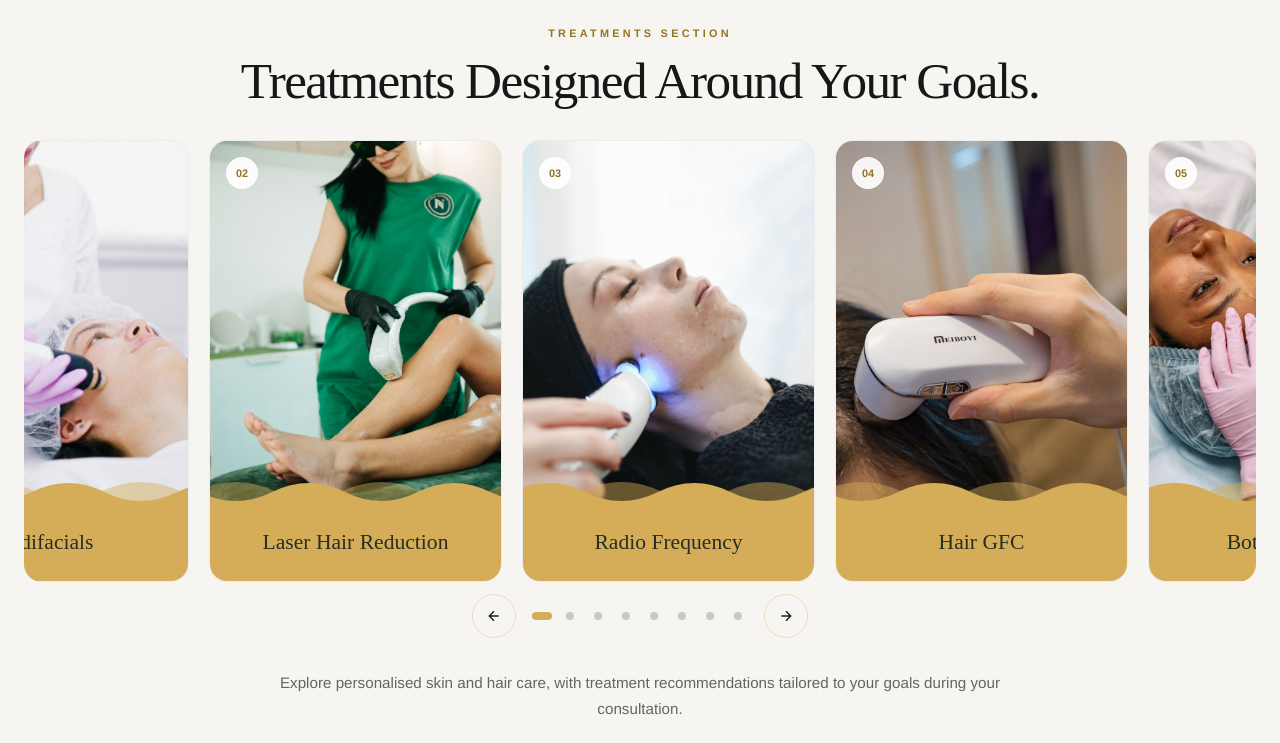
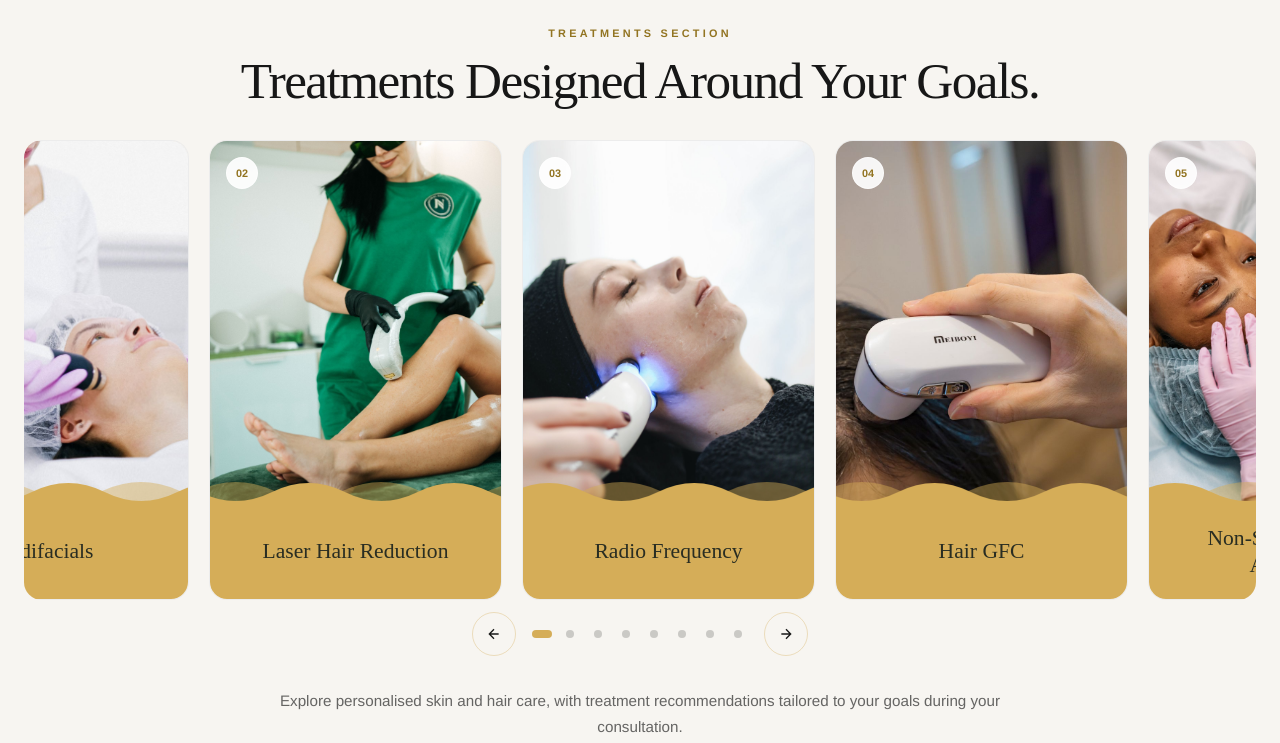
Before and after one commit to crowddevelopers08-arch/omorfiya-lp, a Next.js app: page / in a window 1280 px wide. Shown: the part 1190-1933 px from the top of the page. Built offline with nearby package versions, Linux system fonts and the light colour scheme.

Commit message:
omorfiya  newsssp

```diff
--- a/component/hero-section.tsx
+++ b/component/hero-section.tsx
@@ -17,7 +17,7 @@ const treatments = [
   { name: "Laser Hair Reduction (LHR)", image: "/images/treatments/laser-hair-reduction.jpg", alt: "Professional laser hair removal treatment" },
   { name: "Radio Frequency", image: "/images/treatments/radio-frequency.jpg", alt: "Facial skincare treatment using a handheld device" },
   { name: "Hair GFC", image: "/images/treatments/hair-gfc.jpg", alt: "Close-up of a scalp care device used during a hair assessment" },
-  { name: "Botox & Fillers", image: "/images/treatments/botox-fillers.jpg", alt: "Cosmetic practitioner administering a forehead injection" },
+  { name: "Non-Surgical Facial Aesthetics ", image: "/images/treatments/botox-fillers.jpg", alt: "Cosmetic practitioner administering a forehead injection" },
   { name: "Hydrafacial", image: "/images/treatments/hydrafacial.jpg", alt: "Hydrafacial equipment used during a facial treatment" },
   { name: "Laser Toning", image: "/images/treatments/laser-toning.jpg", alt: "Specialist providing a laser skin treatment" },
   { name: "Carbon Laser", image: "/images/treatments/carbon-laser.jpg", alt: "Aesthetician providing a facial laser treatment" },
--- a/component/wellness-longevity-section.tsx
+++ b/component/wellness-longevity-section.tsx
@@ -20,7 +20,7 @@ const treatmentAreas = [
   { id: "laser-hair-reduction", name: "Laser Hair Reduction", alt: "Professional laser hair removal treatment" },
   { id: "radio-frequency", name: "Radio Frequency", alt: "Device-based facial skincare treatment" },
   { id: "hair-gfc", name: "Hair GFC", alt: "Scalp care and hair assessment" },
-  { id: "botox-fillers", name: "Botox & Fillers", alt: "Cosmetic practitioner administering a forehead injection" },
+  { id: "botox-fillers", name: "Non-Surgical Facial Aesthetics ", alt: "Cosmetic practitioner administering a forehead injection" },
   { id: "hydrafacial", name: "Hydrafacial", alt: "Hydrafacial equipment used during a facial treatment" },
   { id: "laser-toning", name: "Laser Toning", alt: "Specialist providing a laser skin treatment" },
   { id: "carbon-laser", name: "Carbon Laser", alt: "Aesthetician providing a facial laser treatment" },
@@ -104,8 +104,8 @@ export default function WellnessLongevitySection() {
           className="relative flex snap-x snap-mandatory gap-4 overflow-x-auto overscroll-x-contain rounded-[18px] [scrollbar-width:none] [&::-webkit-scrollbar]:hidden focus-visible:outline-2 focus-visible:outline-offset-4 focus-visible:outline-[#d5ad58] lg:gap-5"
         >
           {treatmentAreas.map((area, index) => (
-            <li key={area.id} className="group min-w-0 shrink-0 basis-full sm:basis-[calc((100%_-_1rem)/2)] lg:basis-[calc((100%_-_3.75rem)/4)] snap-start snap-always overflow-hidden rounded-[18px] border border-[#171717]/8 bg-white transition-shadow duration-300 hover:shadow-lg motion-reduce:transition-none">
-              <div className="relative aspect-[4/5] overflow-hidden bg-[#eae4d8] sm:aspect-[5/4] lg:aspect-[4/5]">
+            <li key={area.id} className="group flex min-w-0 shrink-0 flex-col basis-full sm:basis-[calc((100%_-_1rem)/2)] lg:basis-[calc((100%_-_3.75rem)/4)] snap-start snap-always overflow-hidden rounded-[18px] border border-[#171717]/8 bg-white transition-shadow duration-300 hover:shadow-lg motion-reduce:transition-none">
+              <div className="relative aspect-[4/5] shrink-0 overflow-hidden bg-[#eae4d8] sm:aspect-[5/4] lg:aspect-[4/5]">
                 <Image
                   src={`/images/treatments/${area.id}.jpg`}
                   alt={area.alt}
@@ -123,7 +123,7 @@ export default function WellnessLongevitySection() {
                   </svg>
                 </div>
               </div>
-              <div className="relative flex min-h-[76px] items-center justify-center bg-[#d5ad58] px-4 py-4 text-center text-[#292d22] sm:px-5">
+              <div className="relative flex min-h-[76px] flex-1 items-center justify-center bg-[#d5ad58] px-4 py-4 text-center text-[#292d22] sm:px-5">
                 <h3 className="font-serif text-[clamp(1.35rem,1.6vw,1.65rem)] font-normal leading-tight">
                   <button type="button" onClick={openBookingModal} aria-label={`Book a consultation for ${area.name}`} className="cursor-pointer rounded px-2 py-1 font-serif focus-visible:outline-2 focus-visible:outline-offset-2 focus-visible:outline-[#292d22]">{area.name}</button>
                 </h3>
```
